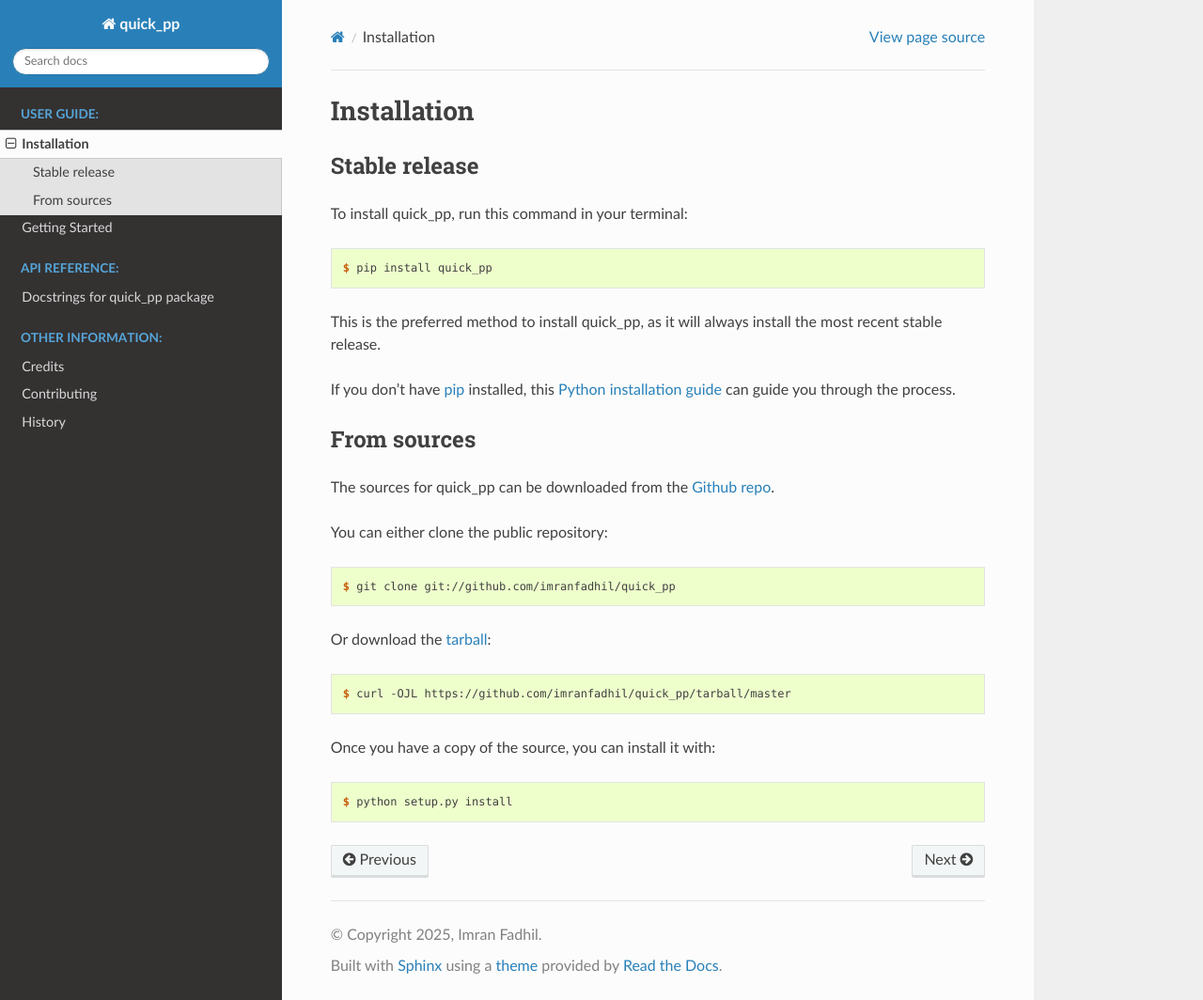
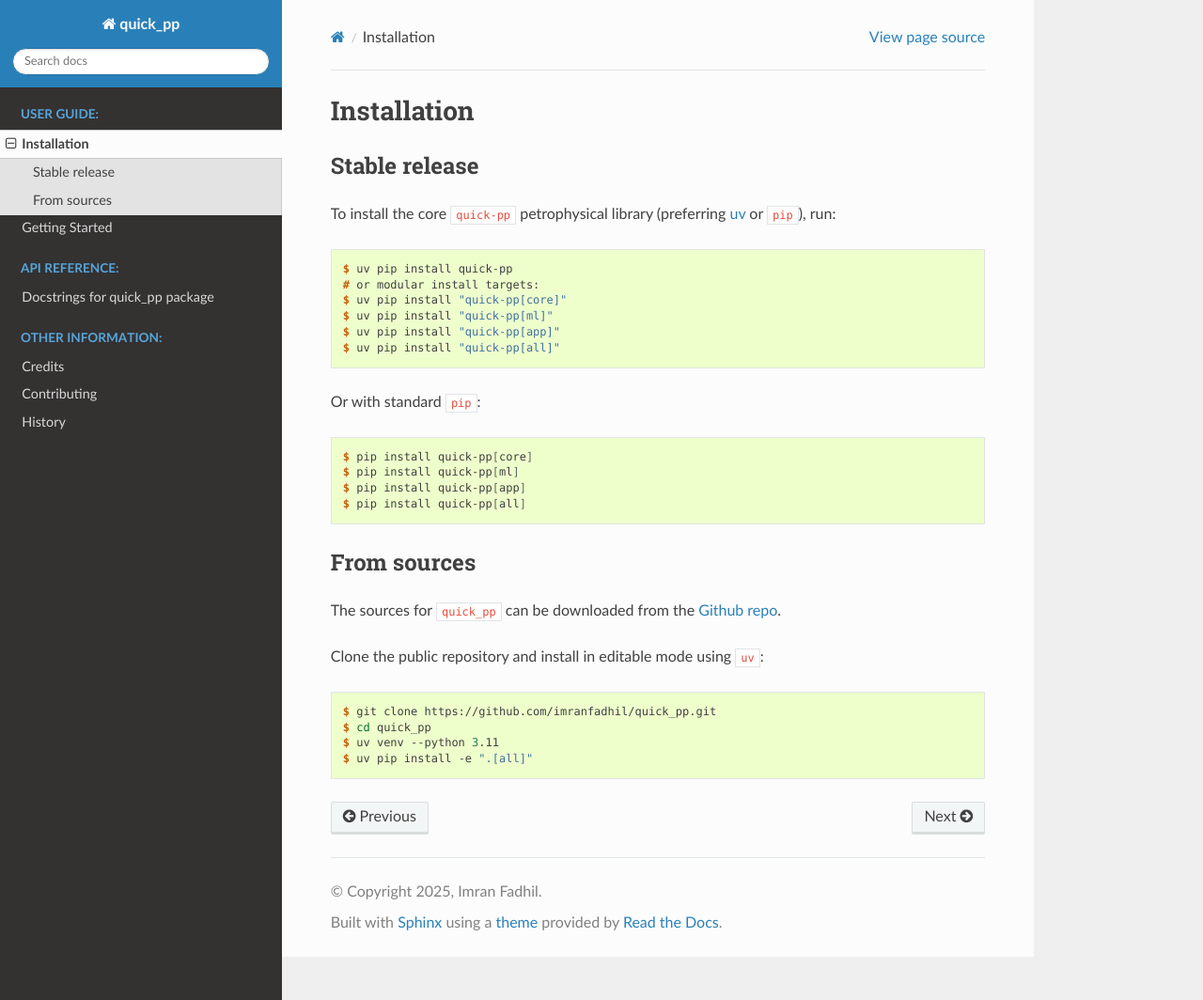
Before and after one commit to imranfadhil/quick_pp, a Sphinx documentation site: the page built from docs/source/installation.rst, in a window 1280 px wide and 1064 px high. Shown: the whole window at 94% size. Built offline with Sphinx 7.4.7 and the Read the Docs theme 3.1.0, drawn with Linux system fonts in a browser that asks for light colours.

```diff
--- a/docs/source/installation.rst
+++ b/docs/source/installation.rst
@@ -8,44 +8,42 @@ Installation
 Stable release
 --------------
 
-To install quick_pp, run this command in your terminal:
+To install the core ``quick-pp`` petrophysical library (preferring `uv`_ or ``pip``), run:
 
 .. code-block:: console
 
-    $ pip install quick_pp
+    $ uv pip install quick-pp
+    # or modular install targets:
+    $ uv pip install "quick-pp[core]"
+    $ uv pip install "quick-pp[ml]"
+    $ uv pip install "quick-pp[app]"
+    $ uv pip install "quick-pp[all]"
 
-This is the preferred method to install quick_pp, as it will always install the most recent stable release.
+Or with standard ``pip``:
 
-If you don't have `pip`_ installed, this `Python installation guide`_ can guide
-you through the process.
+.. code-block:: console
 
-.. _pip: https://pip.pypa.io
-.. _Python installation guide: http://docs.python-guide.org/en/latest/starting/installation/
+    $ pip install quick-pp[core]
+    $ pip install quick-pp[ml]
+    $ pip install quick-pp[app]
+    $ pip install quick-pp[all]
+
+.. _uv: https://github.com/astral-sh/uv
 
 
 From sources
 ------------
 
-The sources for quick_pp can be downloaded from the `Github repo`_.
+The sources for ``quick_pp`` can be downloaded from the `Github repo`_.
 
-You can either clone the public repository:
+Clone the public repository and install in editable mode using ``uv``:
 
 .. code-block:: console
 
-    $ git clone git://github.com/imranfadhil/quick_pp
-
-Or download the `tarball`_:
-
-.. code-block:: console
-
-    $ curl -OJL https://github.com/imranfadhil/quick_pp/tarball/master
-
-Once you have a copy of the source, you can install it with:
-
-.. code-block:: console
-
-    $ python setup.py install
+    $ git clone https://github.com/imranfadhil/quick_pp.git
+    $ cd quick_pp
+    $ uv venv --python 3.11
+    $ uv pip install -e ".[all]"
 
 
 .. _Github repo: https://github.com/imranfadhil/quick_pp
-.. _tarball: https://github.com/imranfadhil/quick_pp/tarball/master
```
Also changed, not shown: README.md (+22 -5 lines), pyproject.toml (+66 -27 lines), requirements.txt (deleted, +0 -56 lines), .readthedocs.yaml, 7 other files.
